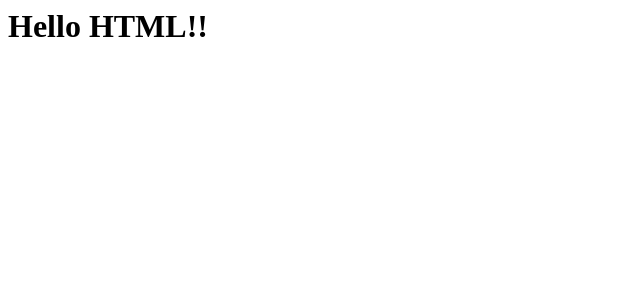
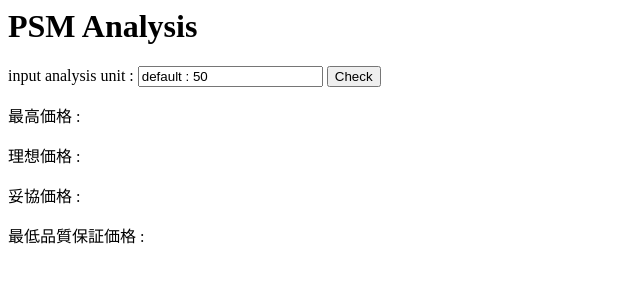
Before and after one commit to Ko-nifuramu/psm_analysis, a plain HTML site: page index.html in a window 1280 px wide. Shown: the whole page, without its empty margins (0-640 px from the left). Drawn offline with Linux system fonts and the light colour scheme.

Commit message:
add input button

```diff
--- a/index.html
+++ b/index.html
@@ -1,9 +1,18 @@
-<html>
+<html lang="ja">
 <head>
 	<meta charset="UTF-8">
 </head>
 <body>
-	<h1>Hello HTML!!</h1>
+	<h1>PSM Analysis</h1>
 	<script src="main.js"></script>
+	<p>
+		<label> input analysis unit : <input type="text" value="default : 50", id="unit"></label>
+		<input type="button" value="Check" id="checkButton">
+	</p>
+	<p id="pme">最高価格 : </p>
+	<p id="opp">理想価格 : </p>
+	<p id="idp">妥協価格 : </p>
+	<p id="pmc">最低品質保証価格 : </p>
+
 </body>
 </html>
```
